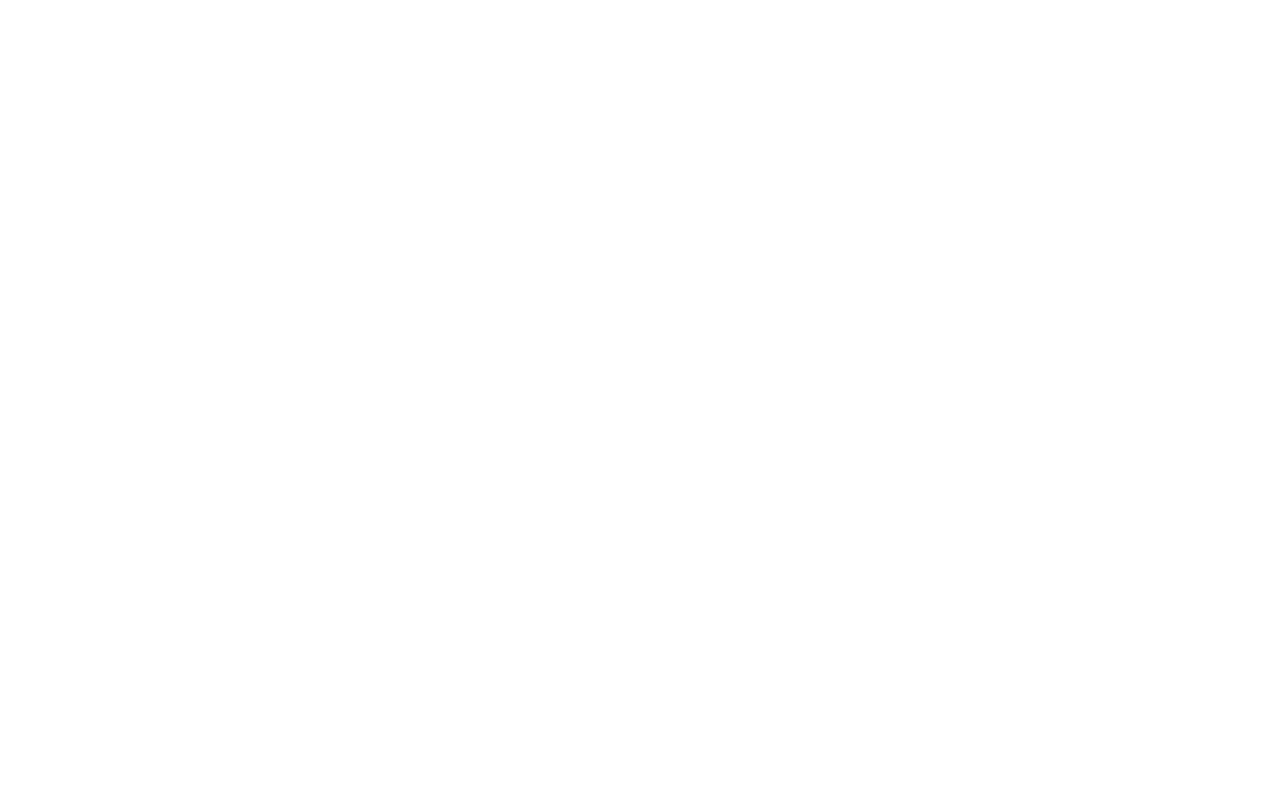
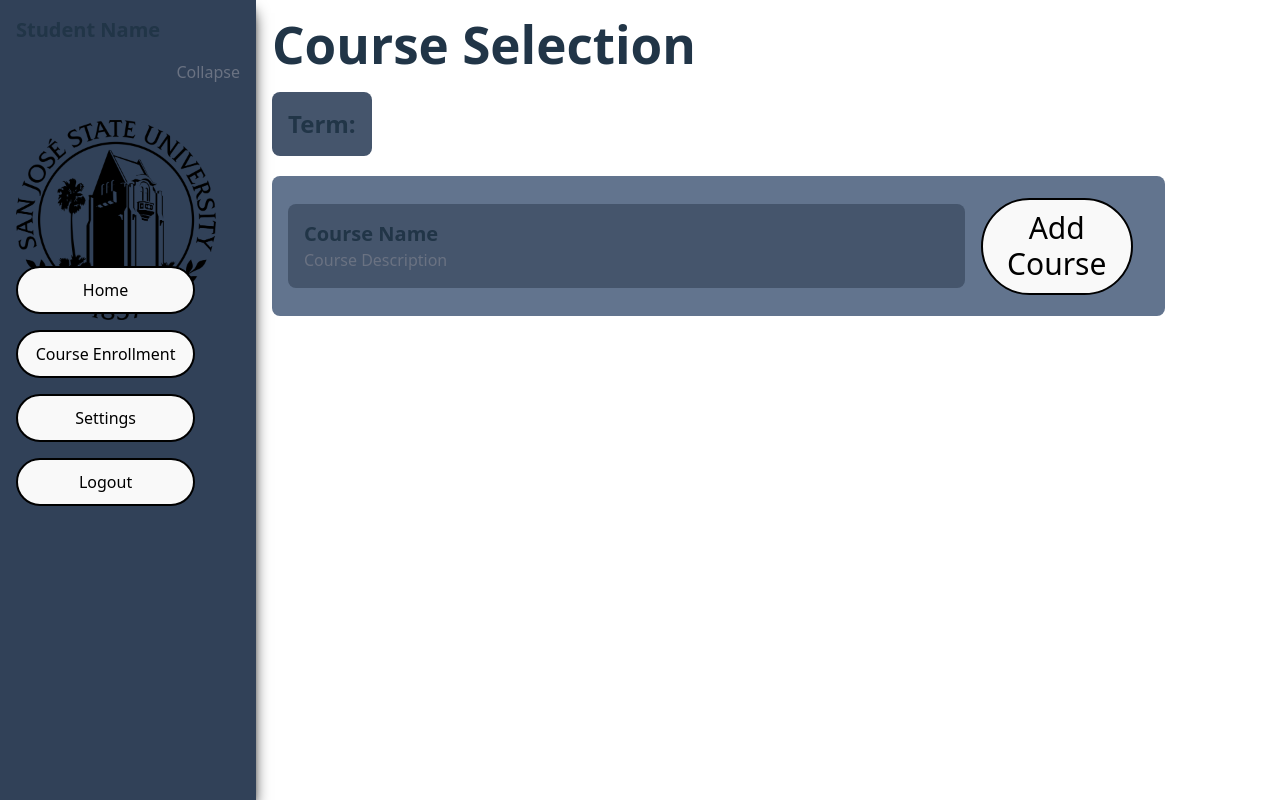
Before and after one commit to SphenOz/Student-Management-System, a React (Vite) app in the folder Frontend/: page /course in a window 1280 px wide. Before the commit this address had no page. Built offline with nearby package versions, Linux system fonts and the light colour scheme.

Commit message:
Improved CSS, Added Shoulderbar and Course Selection Page

```diff
--- a/Frontend/src/App.css
+++ b/Frontend/src/App.css
@@ -1,4 +1,6 @@
 #root {
   margin: 0 auto;
   text-align: center;
+  height: 100%;
+  width: 100%;
 }
--- a/Frontend/src/App.jsx
+++ b/Frontend/src/App.jsx
@@ -3,6 +3,8 @@
 import './App.css'
 import Login from './Pages/Login'
 import Home from './Pages/Home'
+import Layout from './Layout'
+import CourseSelection from './Pages/CourseSelection'
 
 function App() {
   const [count, setCount] = useState(0)
@@ -10,10 +12,13 @@
   return (
     <>
       <BrowserRouter>
-        <Routes>
-          <Route path="/" element={<Login />} />
-          <Route path="/home" element={<Home />} />
-        </Routes>
+        <Layout>
+            <Routes>
+              <Route path="/" element={<Login />} />
+              <Route path="/home" element={<Home />} />
+              <Route path="/course" element={<CourseSelection/>}/>
+            </Routes>
+          </Layout>
       </BrowserRouter>
     </>
   )
--- /dev/null
+++ b/Frontend/src/Components/CourseCard.jsx
@@ -0,0 +1,9 @@
+export default function CourseCard(coursedetails) {
+    // const { courseName, professor, credits, courseDescription } = coursedetails;
+    return (
+        <div className="flex flex-col items-start bg-slate-600 p-4 rounded-lg w-[80%]">
+            <h2 className="text-xl font-bold">Course Name</h2>
+            <p className="text-gray-500">Course Description</p>
+        </div>
+    )
+}
--- /dev/null
+++ b/Frontend/src/Components/Shoulderbar.jsx
@@ -0,0 +1,51 @@
+import { useState, useEffect } from "react"
+import { useNavigate, useLocation } from "react-router-dom"
+
+export default function Shoulderbar() {
+    const location = useLocation();
+    const [active, setActive] = useState(true)
+    const [collapsed, setCollapsed] = useState(false)
+    useEffect(() => {
+        if (location.pathname === "/") {
+            setActive(false)
+        }
+        else {
+            setActive(true)
+        }
+    }
+    , [location.pathname])
+
+    const navigate = useNavigate()
+    const buttonStyle = "bg-gray-200 hover:bg-gray-300 border-2 rounded-full hover: text-black h-[3rem] w-[80%] cursor-pointer"
+    return (
+        <>
+            {/* Left Sidebar */}
+            {active && (
+                collapsed ?
+                    (
+                        <div className={`flex flex-col items-start ${collapsed ? 'w-[2%]' : 'w-[20%]'} bg-slate-700 shadow-black shadow-lg p-4 transition-all duration-300 ease-in-out`}>
+                            <span className="cursor-pointer" onClick={() => setCollapsed(!collapsed)}> {'>'} </span>
+                        </div>
+                    )
+                    :
+                    (
+                        <div className="flex flex-col items-start relative h-screen w-[20%] bg-slate-700 shadow-black shadow-lg p-4">
+                            <div className="flex flex-col items-start h-[30%] w-full space-y-4">
+                                <h2 className="text-xl font-bold">Student Name</h2>
+                                <span className="self-end text-gray-500 cursor-pointer" onClick={() => setCollapsed(!collapsed)}> Collapse </span>
+                                <img src="src\assets\SJSU_Seal.svg.png" alt="SJSU Seal" className="h-50 w-50 mt-5 mb-5" />
+                            </div>
+                            {!collapsed && (
+                                <div className="flex flex-col items-start w-[100%] justify-start mt-5 space-y-4">
+                                    <button onClick={() => navigate('/home')} className={buttonStyle}>Home</button>
+                                    <button onClick={() => navigate('/course')} className={buttonStyle}>Course Enrollment</button>
+                                    <button className={buttonStyle}>Settings</button>
+                                    <button className={buttonStyle}>Logout</button>
+                                </div>
+                            )}
+                        </div>
+                    )
+            )}
+        </>
+    )
+}
--- /dev/null
+++ b/Frontend/src/Layout.jsx
@@ -0,0 +1,13 @@
+// Layout.js
+import Shoulderbar from './Components/Shoulderbar';
+
+export default function Layout({ children }) {
+    return (
+        <div className="flex w-full min-h-screen overflow-hidden">
+            <Shoulderbar />
+            <div className='flex-1'>
+                {children}
+            </div>
+        </div>
+    );
+}
--- /dev/null
+++ b/Frontend/src/Pages/CourseSelection.jsx
@@ -0,0 +1,22 @@
+import CourseCard from "../Components/CourseCard";
+
+export default function CourseSelection() {
+    return (
+        <div className="flex flex-row items-center h-full w-full">
+            {/*Course Listing*/}
+            <div className="flex flex-col items-start h-full w-[100%] shadow-black shadow-lg p-4">
+                <h1 className="text-2xl font-bold">Course Selection</h1>
+                <div className="flex flex-col items-start mt-5 bg-slate-600 p-4 rounded-lg">
+                    <h2 className="text-2xl font-bold">Term: </h2>
+                </div>
+                <div className="flex flex-col items-start w-[90%] mt-5 space-y-4 bg-slate-500 p-4 rounded-lg">
+                    <div className="flex flex-row place-items-center w-full">
+                        <CourseCard />
+                        <button className="bg-green-200 hover:bg-green-400 transform transition-transform hover:scale-105 duration-300 border-2 rounded-full cursor-pointer text-black text-3xl h-[90%] m-4 w-[18%]">Add Course</button>
+                    </div>
+
+                </div>
+            </div>
+        </div>
+    )
+}
--- a/Frontend/src/Pages/Home.jsx
+++ b/Frontend/src/Pages/Home.jsx
@@ -1,23 +1,10 @@
+import CourseCard from "../Components/CourseCard"
+
 export default function Home() {
-
-    const buttonStyle = "bg-gray-200 hover:bg-gray-300 border-2 rounded-full hover: text-black h-[3rem] w-[80%]"
     return (
-        <div className="flex flex-row items-center h-screen w-screen">
-            {/* Left Sidebar */}
-            <div className="flex flex-col items-start h-screen w-[20%] bg-slate-700 shadow-black shadow-lg p-4">
-                <div className="flex flex-col items-start h-[30%] w-full space-y-4">
-                    <h1 className="text-2xl font-bold">Home</h1>
-                    <img src="src\assets\SJSU_Seal.svg.png" alt="SJSU Seal" className="h-50 w-50 mt-5 mb-5" />
-                </div>
-                <div className="flex flex-col items-start w-[100%] justify-start mt-5 space-y-4">
-                    <button className={buttonStyle}>Course Enrollment</button>
-                    <button className={buttonStyle}>Profile</button>
-                    <button className={buttonStyle}>Settings</button>
-                    <button className={buttonStyle}>Logout</button>
-                </div>
-            </div>
+        <div className="flex flex-row items-center h-full w-full">
             {/*Course Listing*/}
-            <div className="flex flex-col items-start h-screen w-[80%] shadow-black shadow-lg p-4">
+            <div className="flex flex-col items-start h-full w-[100%] shadow-black shadow-lg p-4">
                 <h1 className="text-2xl font-bold">Course Listing</h1>
                 <div className="flex flex-col items-start mt-5 bg-slate-600 p-4 rounded-lg">
                     <h2 className="text-2xl font-bold">Term: </h2>
@@ -32,12 +19,3 @@
         </div>
     )
 }
-
-function CourseCard() {
-    return (
-        <div className="flex flex-col items-start bg-slate-600 p-4 rounded-lg w-[80%]">
-            <h2 className="text-xl font-bold">Course Name</h2>
-            <p className="text-gray-500">Course Description</p>
-        </div>
-    )
-}
--- a/Frontend/src/Pages/Login.jsx
+++ b/Frontend/src/Pages/Login.jsx
@@ -23,7 +23,7 @@
     const inputStyle = "background-gray-200 border-2 border-gray-300 rounded-lg p-2 h-[3rem] focus:outline-none focus:border-amber-200 "
     return(
         <>
-            <div className="flex flex-col items-center justify-center h-screen w-screen">
+            <div className="flex flex-col items-center justify-center h-full w-full">
                 <div className ='border-amber-200 border-2 items-start rounded-lg flex flex-col min-h-[50vh] max-h-[50%] m-5 px-5 min-w-[400px] space-y-4'>
                     <h1 className="m-5">Login</h1>
                         <form  className= "flex flex-col w-full mt-5 space-y-7" onSubmit={handleSubmit}>
--- a/Frontend/src/index.css
+++ b/Frontend/src/index.css
@@ -3,6 +3,7 @@
   font-family: system-ui, Avenir, Helvetica, Arial, sans-serif;
   line-height: 1.5;
   font-weight: 400;
+  height: 100%;
 
   color-scheme: light dark;
   background-color: #0f172a;
```
